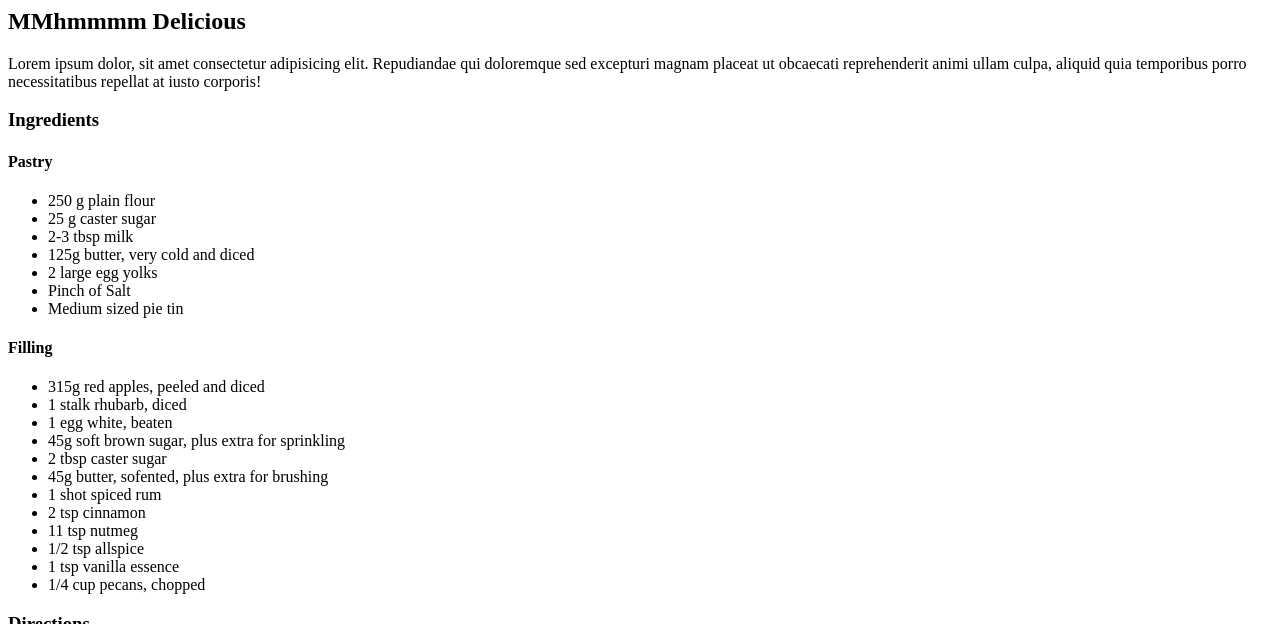
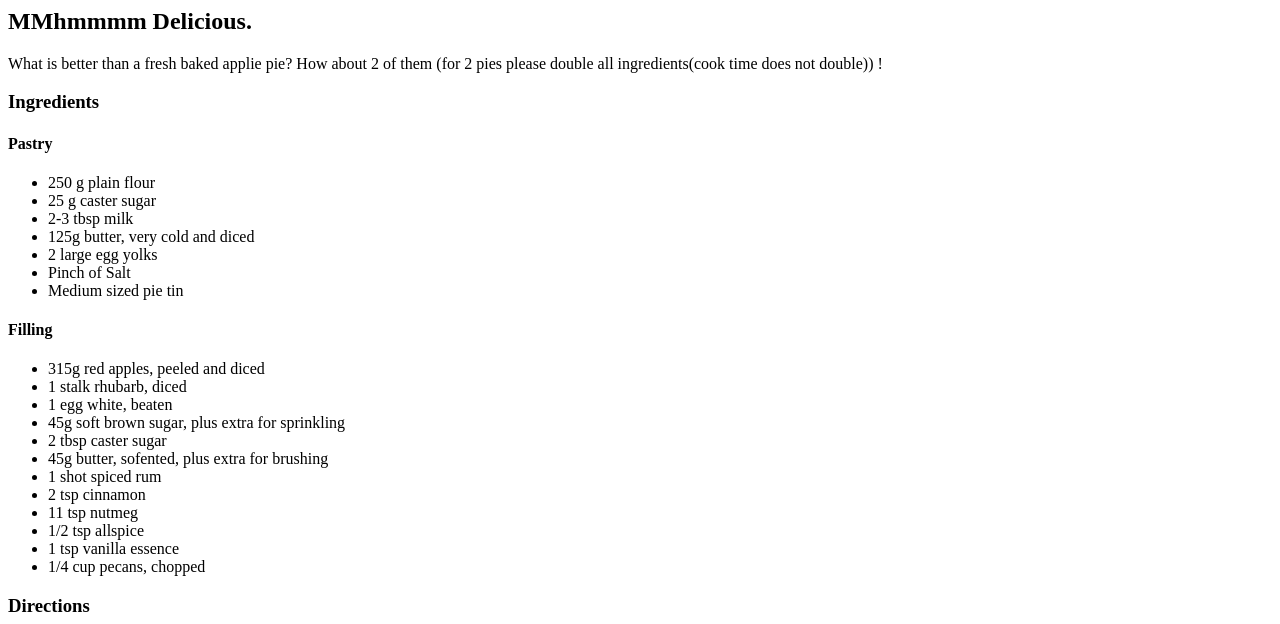
Before and after one commit to TimothyStott/odin-recipes, a plain HTML site: page recipes/apple-pie.html in a window 1280 px wide. Shown: the part 476-1100 px from the top of the page. Drawn offline with Linux system fonts and the light colour scheme.

Commit message:
Finish all descriptions for recipes
All subpages now have descriptions for dishes.

```diff
--- a/recipes/apple-pie.html
+++ b/recipes/apple-pie.html
@@ -9,10 +9,8 @@
 <body>
     <h1>Apple Pie</h1>
     <img src="/img/apple-pie.jpg" alt="Skyrim Apple Pie">
-    <h2>MMhmmmm Delicious</h2>
-    <p>Lorem ipsum dolor, sit amet consectetur adipisicing elit. Repudiandae qui doloremque sed excepturi magnam placeat
-        ut obcaecati reprehenderit animi ullam culpa, aliquid quia temporibus porro necessitatibus repellat at iusto
-        corporis!</p>
+    <h2>MMhmmmm Delicious.</h2>
+    <p>What is better than a fresh baked applie pie? How about 2 of them (for 2 pies please double all ingredients(cook time does not double)) !</p>
     <h3>Ingredients</h3>
     <h4>Pastry</h4>
     <ul>
```
Also changed, not shown: recipes/salmon-steak.html (+1 -1 lines), recipes/vegetable-soup.html (+1 -1 lines).
